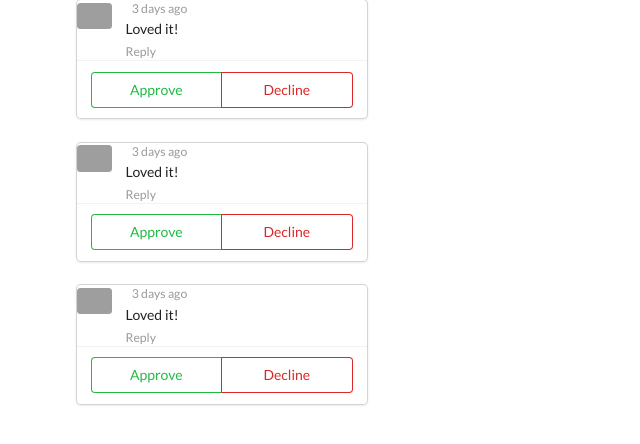
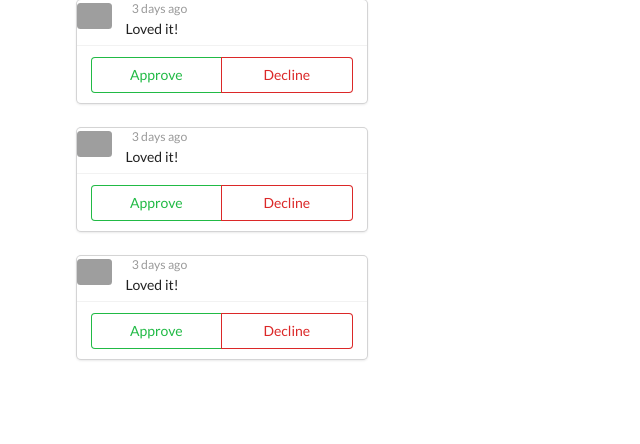
Before and after one commit to prachivishnoi27/Components, a React (Create React App) app: page /comment in a window 1280 px wide. Shown: the top 444 px of the page, without its empty margins (0-640 px from the left). Built offline with nearby package versions, Linux system fonts and the light colour scheme; grey boxes are pictures that could not be loaded.

Commit message:
routes created

```diff
--- a/package.json
+++ b/package.json
@@ -9,6 +9,7 @@
     "faker": "^5.1.0",
     "react": "^16.14.0",
     "react-dom": "^16.14.0",
+    "react-router-dom": "^5.2.0",
     "react-scripts": "3.4.3"
   },
   "scripts": {
--- /dev/null
+++ b/src/App.js
@@ -0,0 +1,19 @@
+import React from 'react';
+import {BrowserRouter , Route , Switch} from "react-router-dom";
+import Comment from './Components/Comment';
+import Home from './Components/Home';
+
+function App() {
+    return (
+        <BrowserRouter>
+        <div>
+            <Switch>
+                <Route path="/" component={Home} exact />
+                <Route path="/comment" component={Comment} />
+            </Switch>
+        </div>
+        </BrowserRouter>
+    );
+}
+
+export default App;
--- a/src/ApproveDetails.js
+++ b/src/Components/ApproveDetails.js
@@ -1,11 +1,11 @@
 import React from "react";
-import ComponentDetail from "./CommentDetail";
+import CommentDetail from "./CommentDetail";
 
 const approve = () => {
   return (
     <div class="ui cards">
       <div class="card">
-        <ComponentDetail />
+        <CommentDetail />
         <div class="extra content">
           <div class="ui two buttons">
             <div class="ui basic green button">Approve</div>
--- /dev/null
+++ b/src/Components/Comment.js
@@ -0,0 +1,21 @@
+import React from 'react';
+import CommentDetail from './CommentDetail';
+import ApproveDetail from './ApproveDetails';
+
+function Comment (){
+    return (
+        <div className="ui container comments">
+            <ApproveDetail>
+                <CommentDetail  author="Prachi"/>
+            </ApproveDetail>
+            <ApproveDetail>
+                <CommentDetail  author="Ankit"/>
+            </ApproveDetail>
+            <ApproveDetail>
+                <CommentDetail  author="Teddy"/>
+            </ApproveDetail>
+        </div>
+    );
+}
+
+export default Comment;
--- a/src/CommentDetail.js
+++ b/src/Components/CommentDetail.js
@@ -13,9 +13,6 @@ const comment = props => {
           <span className="date">3 days ago</span>
         </div>
         <div className="text">Loved it!</div>
-        <div className="actions">
-          <a className="reply">Reply</a>
-        </div>
       </div>
     </div>
   );
--- /dev/null
+++ b/src/Components/Home.js
@@ -0,0 +1,11 @@
+import React from 'react';
+
+function Home (){
+    return (
+        <div>
+            dhfiowhudhdsjkhjkdhjkewhfua
+        </div>
+    );
+}
+
+export default Home;
--- a/src/index.js
+++ b/src/index.js
@@ -1,22 +1,10 @@
 import React from "react";
 import ReactDOM from "react-dom";
-import ComponentDetail from "./CommentDetail";
-import ApprovelDetail from "./ApproveDetails";
+import App from './App';
 
-const App = () => {
-  return (
-    <div className="ui container comments">
-      <ApprovelDetail>
-        <ComponentDetail author="Prachi"/>
-      </ApprovelDetail>
-      <ApprovelDetail>
-        <ComponentDetail author="Ankit"/>
-      </ApprovelDetail>
-      <ApprovelDetail>
-        <ComponentDetail author="Teddy"/>
-      </ApprovelDetail>
-    </div>
-  );
-};
-
-ReactDOM.render(<App />, document.querySelector("#root"));
+ReactDOM.render(
+  <React.StrictMode>
+    <App />
+  </React.StrictMode>,
+  document.getElementById('root')
+);
```
Also changed, not shown: 1 other file (tests, documents, lock files or other folders).
